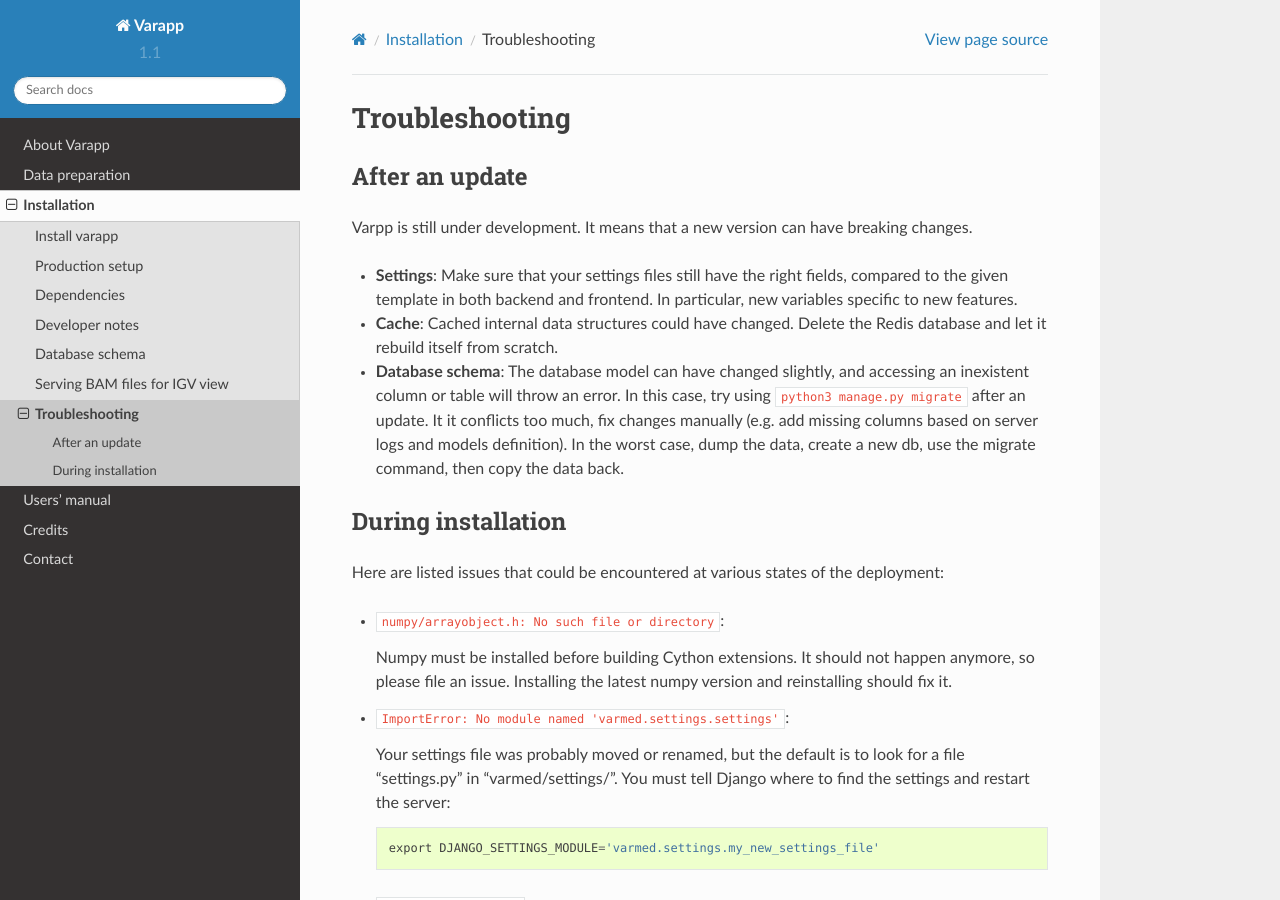
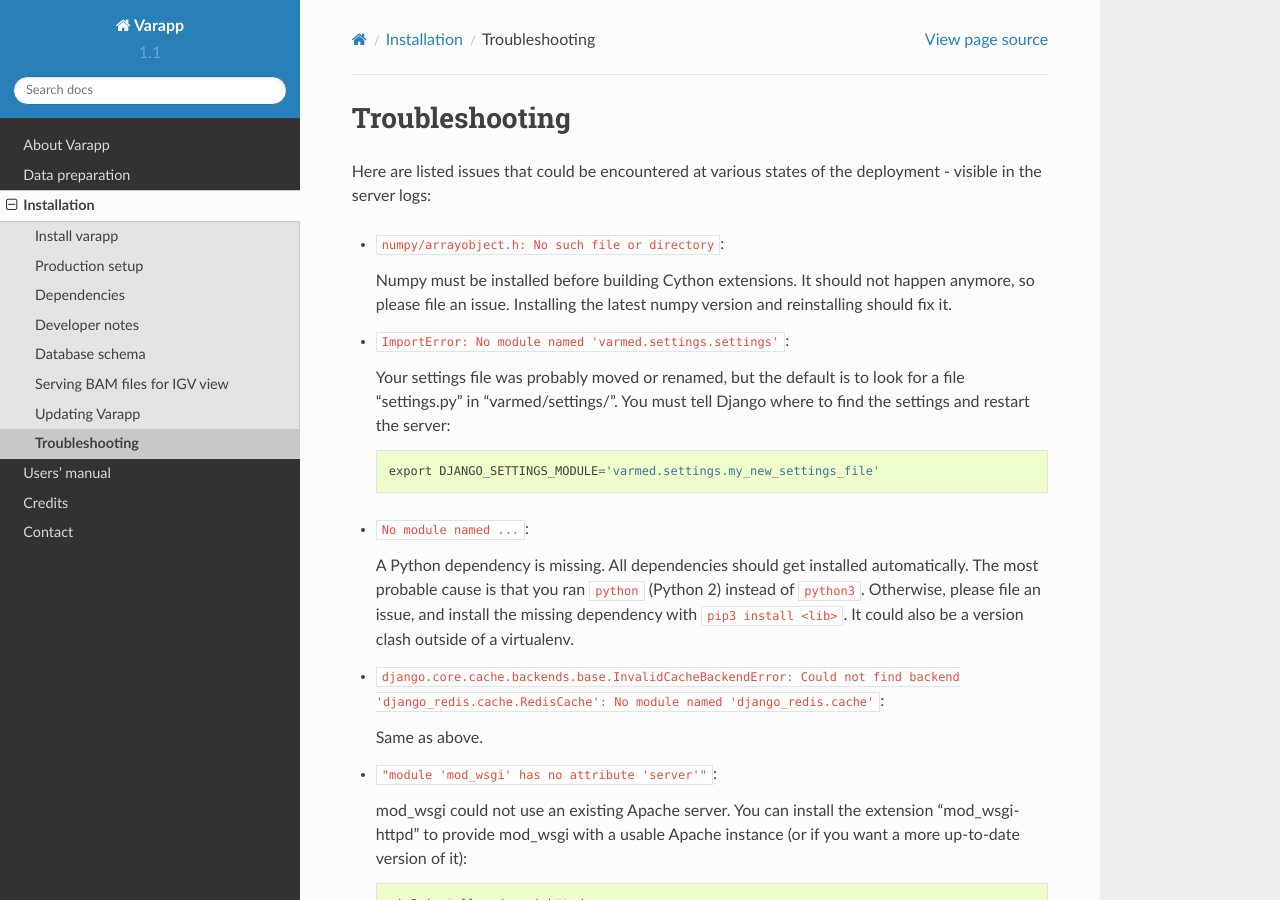
Before and after one commit to varapp/varapp-docs, a Sphinx documentation site: the page built from docs/src/deploy/troubleshooting.rst, in a window 1280 px wide and 900 px high. Built offline with Sphinx 7.4.7 and the Read the Docs theme 2.0.0, drawn with Linux system fonts in a browser that asks for light colours.

Commit message:
How to update varapp in a new section

```diff
--- a/docs/index.rst
+++ b/docs/index.rst
@@ -6,7 +6,7 @@
 Welcome to Varapp's documentation!
 ==================================
 
-Updated last: 16th August 2016
+Updated last: 24th August 2016
 
 Contents
 ''''''''
--- a/docs/src/deploy/troubleshooting.rst
+++ b/docs/src/deploy/troubleshooting.rst
@@ -2,32 +2,8 @@
 Troubleshooting
 ---------------
 
-After an update
-...............
-
-Varpp is still under development. It means that a new version can have breaking changes.
-
-* **Settings**: Make sure that your settings files still have the right fields,
-  compared to the given template in both backend and frontend.
-  In particular, new variables specific to new features.
-
-* **Cache**: Cached internal data structures could have changed. Delete the Redis
-  database and let it rebuild itself from scratch.
-
-* **Database schema**: The database model can have changed slightly,
-  and accessing an inexistent column or table will throw an error.
-  In this case, try using ``python3 manage.py migrate`` after an update.
-  It it conflicts too much, fix changes manually
-  (e.g. add missing columns based on server logs and models definition).
-  In the worst case, dump the data, create a new db, use the migrate command,
-  then copy the data back.
-
-
-During installation
-...................
-
 Here are listed issues that could be encountered at various states
-of the deployment:
+of the deployment - visible in the server logs:
 
 * ``numpy/arrayobject.h: No such file or directory``:
 
--- a/docs/src/deployment.rst
+++ b/docs/src/deployment.rst
@@ -33,4 +33,5 @@
    deploy/backend_dev_notes
    schema
    deploy/bamserver
+   deploy/update
    deploy/troubleshooting
```
Also changed, not shown: docs/src/deploy/update.rst (added, +20 -0 lines).
